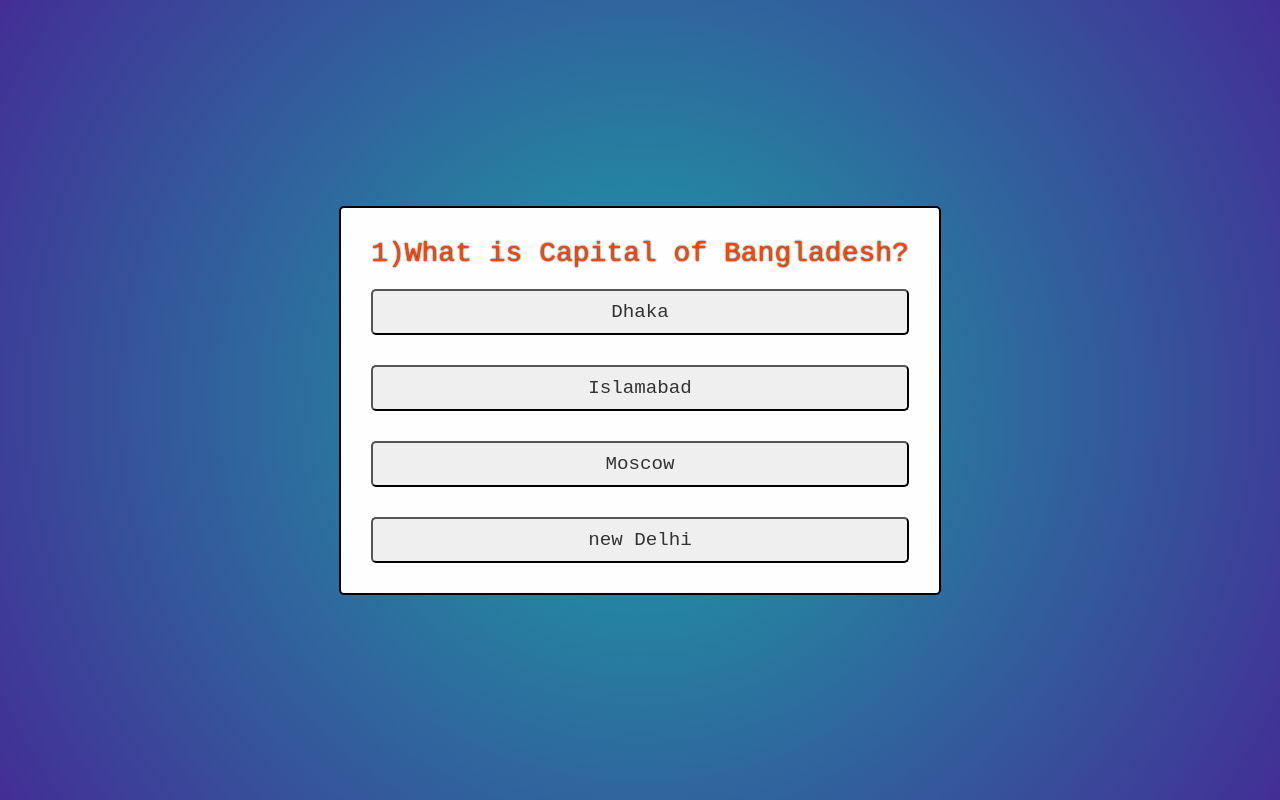
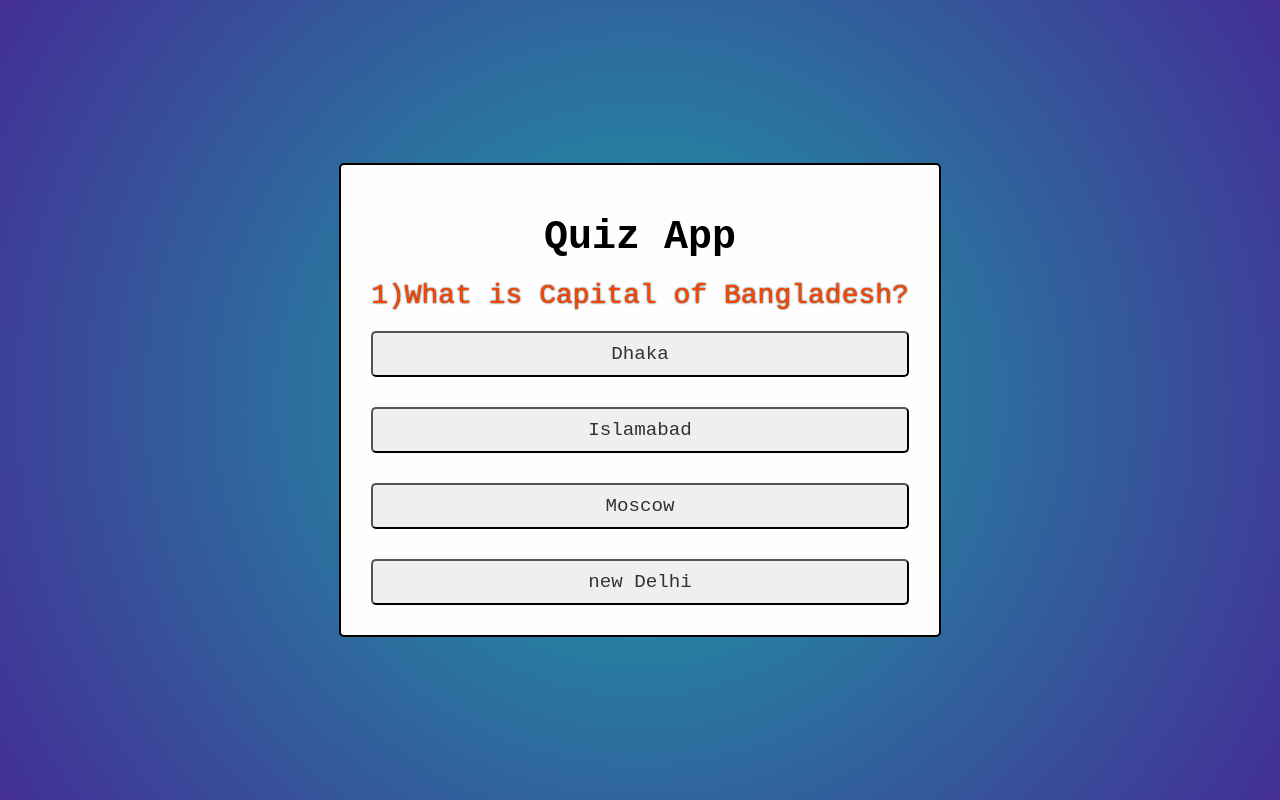
Before and after one commit to lingkon781/10-js-projects, a plain HTML site: page QUIZ APP/index.html in a window 1280 px wide. Drawn offline with Linux system fonts and the light colour scheme.

Commit message:
header added

```diff
--- a/QUIZ APP/index.html
+++ b/QUIZ APP/index.html
@@ -8,6 +8,7 @@
 </head>
 <body>
     <div class="container">
+        <h4>Quiz App</h4>
         <div class="question_box">
             <h2>What is Capital of Bangladesh?</h2>
 
--- a/QUIZ APP/style.css
+++ b/QUIZ APP/style.css
@@ -7,6 +7,12 @@
 
 }
 
+h4{
+    text-align: center;
+    font-size: 40px;
+    font-weight: bold;
+    margin: 20px 0;
+}
 
 body{
 
```
